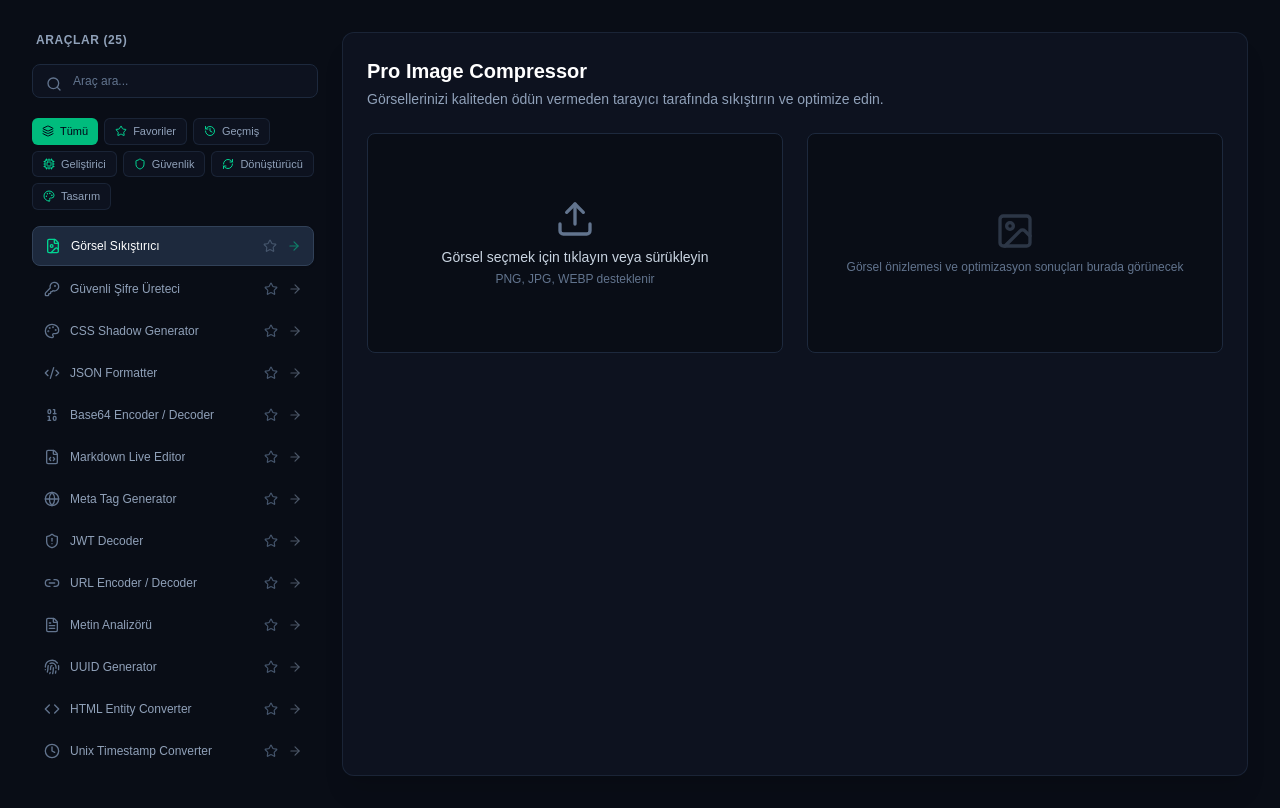
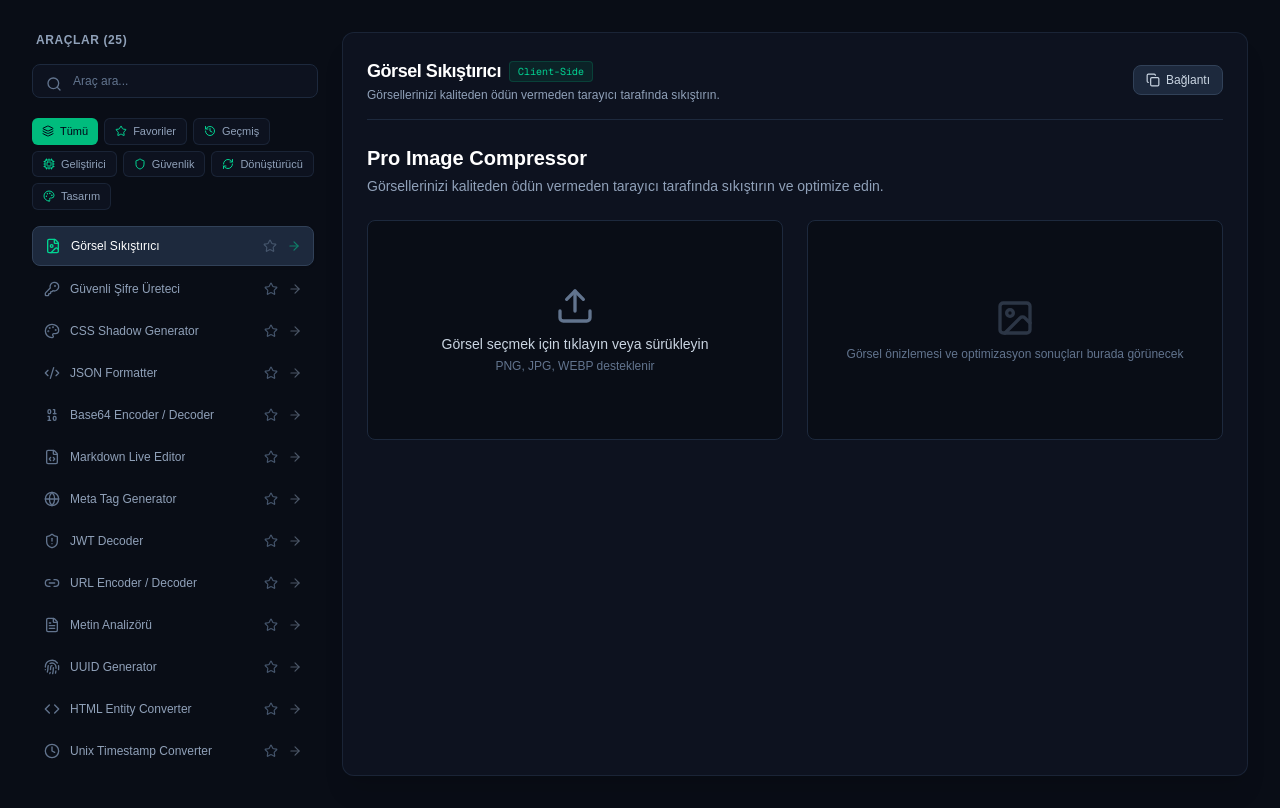
Before and after one commit to MuhammedEdev/privatools, a Next.js app: page /studio in a window 1280 px wide. Built offline with nearby package versions, Linux system fonts and the light colour scheme.

Commit message:
feat: add professional tool header bar with description and quick share action to studio

```diff
--- a/src/app/studio/page.tsx
+++ b/src/app/studio/page.tsx
@@ -6,7 +6,7 @@ import {
   FileImage, KeyRound, Palette, Code2, Binary, FileCode, Globe,
   ShieldAlert, Link2, FileText, Fingerprint, Code, Clock, Pipette,
   Regex, Hash, LayoutGrid, AlignLeft, QrCode, Ruler, Sparkles,
-  Braces, Keyboard, FileSpreadsheet, Link, ArrowRight, Search, Star, Layers, Shield, Cpu, RefreshCw, History
+  Braces, Keyboard, FileSpreadsheet, Link, ArrowRight, Search, Star, Layers, Shield, Cpu, RefreshCw, History, Check, Copy, Maximize2
 } from "lucide-react";
 
 import ImageCompressor from "@/components/tools/ImageCompressor";
@@ -41,6 +41,7 @@ export default function StudioPage() {
   const [selectedCategory, setSelectedCategory] = useState<string>("all");
   const [favorites, setFavorites] = useState<string[]>([]);
   const [recentTools, setRecentTools] = useState<string[]>([]);
+  const [copied, setCopied] = useState(false);
 
   useEffect(() => {
     const savedFavs = localStorage.getItem("privatools_favorites");
@@ -55,7 +56,6 @@ export default function StudioPage() {
 
   const handleSelectTool = (id: string) => {
     setActiveTab(id);
-    // Son kullanılanlara ekle (en fazla 5 adet tutalım, başa ekle)
     const updatedRecents = [id, ...recentTools.filter(item => item !== id)].slice(0, 5);
     setRecentTools(updatedRecents);
     localStorage.setItem("privatools_recents", JSON.stringify(updatedRecents));
@@ -74,31 +74,31 @@ export default function StudioPage() {
   };
 
   const toolsList = [
-    { id: "compressor", name: "Görsel Sıkıştırıcı", category: "design", icon: FileImage, component: ImageCompressor },
-    { id: "password", name: "Güvenli Şifre Üreteci", category: "security", icon: KeyRound, component: PasswordGenerator },
-    { id: "shadow", name: "CSS Shadow Generator", category: "design", icon: Palette, component: BoxShadowGenerator },
-    { id: "json", name: "JSON Formatter", category: "dev", icon: Code2, component: JsonFormatter },
-    { id: "base64", name: "Base64 Encoder / Decoder", category: "converter", icon: Binary, component: Base64Converter },
-    { id: "markdown", name: "Markdown Live Editor", category: "dev", icon: FileCode, component: MarkdownEditor },
-    { id: "meta", name: "Meta Tag Generator", category: "dev", icon: Globe, component: MetaTagGenerator },
-    { id: "jwt", name: "JWT Decoder", category: "security", icon: ShieldAlert, component: JwtDecoder },
-    { id: "url", name: "URL Encoder / Decoder", category: "converter", icon: Link2, component: UrlEncoderDecoder },
-    { id: "text", name: "Metin Analizörü", category: "dev", icon: FileText, component: TextAnalyzer },
-    { id: "uuid", name: "UUID Generator", category: "security", icon: Fingerprint, component: UuidGenerator },
-    { id: "html", name: "HTML Entity Converter", category: "converter", icon: Code, component: HtmlEntityConverter },
-    { id: "timestamp", name: "Unix Timestamp Converter", category: "converter", icon: Clock, component: UnixTimestampConverter },
-    { id: "color", name: "Color Converter & Picker", category: "design", icon: Pipette, component: ColorPicker },
-    { id: "regex", name: "Regex Tester & Matcher", category: "dev", icon: Regex, component: RegexTester },
-    { id: "hash", name: "Crypto Hash Generator", category: "security", icon: Hash, component: HashGenerator },
-    { id: "flexbox", name: "Flexbox Visual Playground", category: "design", icon: LayoutGrid, component: FlexboxPlayground },
-    { id: "lorem", name: "Lorem Ipsum Generator", category: "dev", icon: AlignLeft, component: LoremIpsumGenerator },
-    { id: "qr", name: "QR Code Generator", category: "design", icon: QrCode, component: QrGenerator },
-    { id: "unit", name: "CSS Unit Converter", category: "design", icon: Ruler, component: CssUnitConverter },
-    { id: "gradient", name: "CSS Gradient Generator", category: "design", icon: Sparkles, component: CssGradientGenerator },
-    { id: "ts", name: "JSON to TS Converter", category: "dev", icon: Braces, component: JsonToTsConverter },
-    { id: "keycode", name: "Keycode Info", category: "dev", icon: Keyboard, component: KeycodeInfo },
-    { id: "jsx", name: "HTML to JSX Converter", category: "converter", icon: FileSpreadsheet, component: HtmlToJsxConverter },
-    { id: "slug", name: "Slug Generator", category: "dev", icon: Link, component: SlugGenerator },
+    { id: "compressor", name: "Görsel Sıkıştırıcı", description: "Görsellerinizi kaliteden ödün vermeden tarayıcı tarafında sıkıştırın.", category: "design", icon: FileImage, component: ImageCompressor },
+    { id: "password", name: "Güvenli Şifre Üreteci", description: "Güçlü ve özelleştirilebilir rastgele parolalar oluşturun.", category: "security", icon: KeyRound, component: PasswordGenerator },
+    { id: "shadow", name: "CSS Shadow Generator", description: "Görsel olarak kutu gölgeleri tasarlayın ve CSS kodunu alın.", category: "design", icon: Palette, component: BoxShadowGenerator },
+    { id: "json", name: "JSON Formatter", description: "JSON verilerinizi doğrulayın, düzenleyin ve biçimlendirin.", category: "dev", icon: Code2, component: JsonFormatter },
+    { id: "base64", name: "Base64 Encoder / Decoder", description: "Metin ve verileri Base64 formatına çevirin veya çözün.", category: "converter", icon: Binary, component: Base64Converter },
+    { id: "markdown", name: "Markdown Live Editor", description: "Markdown metinlerinizi yazın ve canlı önizlemesini görüntüleyin.", category: "dev", icon: FileCode, component: MarkdownEditor },
+    { id: "meta", name: "Meta Tag Generator", description: "SEO ve sosyal medya paylaşımları için meta etiketleri oluşturun.", category: "dev", icon: Globe, component: MetaTagGenerator },
+    { id: "jwt", name: "JWT Decoder", description: "JSON Web Token (JWT) içeriklerini ve imza detaylarını çözümleyin.", category: "security", icon: ShieldAlert, component: JwtDecoder },
+    { id: "url", name: "URL Encoder / Decoder", description: "Web adreslerini URL encode veya decode işlemlerine tabi tutun.", category: "converter", icon: Link2, component: UrlEncoderDecoder },
+    { id: "text", name: "Metin Analizörü", description: "Kelime, karakter ve satır istatistiklerini anlık olarak analiz edin.", category: "dev", icon: FileText, component: TextAnalyzer },
+    { id: "uuid", name: "UUID Generator", description: "Benzersiz evrensel kimlik tanımlayıcıları (v4 UUID) üretin.", category: "security", icon: Fingerprint, component: UuidGenerator },
+    { id: "html", name: "HTML Entity Converter", description: "Özel karakterleri HTML entity kodlarına dönüştürün.", category: "converter", icon: Code, component: HtmlEntityConverter },
+    { id: "timestamp", name: "Unix Timestamp Converter", description: "Unix zaman damgalarını okunabilir tarihlere çevirin.", category: "converter", icon: Clock, component: UnixTimestampConverter },
+    { id: "color", name: "Color Converter & Picker", description: "HEX, RGB ve HSL renk kodları arasında dönüşüm yapın.", category: "design", icon: Pipette, component: ColorPicker },
+    { id: "regex", name: "Regex Tester & Matcher", description: "Düzenli ifadeleri (RegEx) metinler üzerinde test edin.", category: "dev", icon: Regex, component: RegexTester },
+    { id: "hash", name: "Crypto Hash Generator", description: "SHA-256, MD5 ve diğer kriptografik hash değerlerini hesaplayın.", category: "security", icon: Hash, component: HashGenerator },
+    { id: "flexbox", name: "Flexbox Visual Playground", description: "CSS Flexbox özelliklerini görsel olarak deneyimleyin.", category: "design", icon: LayoutGrid, component: FlexboxPlayground },
+    { id: "lorem", name: "Lorem Ipsum Generator", description: "Projeleriniz için örnek placeholder metinleri üretin.", category: "dev", icon: AlignLeft, component: LoremIpsumGenerator },
+    { id: "qr", name: "QR Code Generator", description: "Metin ve bağlantılar için hızlıca QR kodlar oluşturun.", category: "design", icon: QrCode, component: QrGenerator },
+    { id: "unit", name: "CSS Unit Converter", description: "PX, REM, EM ve diğer CSS birimleri arasında dönüştürme yapın.", category: "design", icon: Ruler, component: CssUnitConverter },
+    { id: "gradient", name: "CSS Gradient Generator", description: "Modern ve şık CSS doğrusal geçiş (gradient) renkleri tasarlayın.", category: "design", icon: Sparkles, component: CssGradientGenerator },
+    { id: "ts", name: "JSON to TS Converter", description: "JSON objelerini otomatik olarak TypeScript arayüzlerine (interface) çevirin.", category: "dev", icon: Braces, component: JsonToTsConverter },
+    { id: "keycode", name: "Keycode Info", description: "Klavyeden basılan tuşların kodlarını ve detaylarını öğrenin.", category: "dev", icon: Keyboard, component: KeycodeInfo },
+    { id: "jsx", name: "HTML to JSX Converter", description: "HTML etiketlerini React JSX formatına otomatik dönüştürün.", category: "converter", icon: FileSpreadsheet, component: HtmlToJsxConverter },
+    { id: "slug", name: "Slug Generator", description: "Metinleri URL uyumlu slug formatına optimize edin.", category: "dev", icon: Link, component: SlugGenerator },
   ];
 
   const categories = [
@@ -113,17 +113,20 @@ export default function StudioPage() {
 
   const filteredTools = toolsList.filter((tool) => {
     const matchesSearch = tool.name.toLowerCase().includes(searchQuery.toLowerCase());
-    if (selectedCategory === "favorites") {
-      return matchesSearch && favorites.includes(tool.id);
-    }
-    if (selectedCategory === "recent") {
-      return matchesSearch && recentTools.includes(tool.id);
-    }
+    if (selectedCategory === "favorites") return matchesSearch && favorites.includes(tool.id);
+    if (selectedCategory === "recent") return matchesSearch && recentTools.includes(tool.id);
     const matchesCategory = selectedCategory === "all" || tool.category === selectedCategory;
     return matchesSearch && matchesCategory;
   });
 
-  const ActiveComponent = toolsList.find((t) => t.id === activeTab)?.component || ImageCompressor;
+  const activeToolObj = toolsList.find((t) => t.id === activeTab) || toolsList[0];
+  const ActiveComponent = activeToolObj.component;
+
+  const handleCopyToolInfo = () => {
+    navigator.clipboard.writeText(window.location.href);
+    setCopied(true);
+    setTimeout(() => setCopied(false), 2000);
+  };
 
   return (
     <div className="min-h-[calc(100vh-4rem)] bg-[#090D16] text-slate-100 flex flex-col p-4 sm:p-6 lg:p-8">
@@ -137,7 +140,6 @@ export default function StudioPage() {
             </span>
           </div>
 
-          {/* Arama Barı */}
           <div className="relative">
             <Search className="w-4 h-4 text-slate-500 absolute left-3.5 top-3" />
             <input
@@ -149,7 +151,6 @@ export default function StudioPage() {
             />
           </div>
 
-          {/* Kategori Filtreleri */}
           <div className="flex flex-wrap gap-1.5 pt-1">
             {categories.map((cat) => {
               const CatIcon = cat.icon;
@@ -170,7 +171,6 @@ export default function StudioPage() {
             })}
           </div>
 
-          {/* Araç Listesi */}
           <div className="space-y-1 max-h-[550px] overflow-y-auto pr-1">
             {filteredTools.map((tool) => {
               const IconComponent = tool.icon;
@@ -209,9 +209,38 @@ export default function StudioPage() {
           </div>
         </aside>
 
-        {/* Sağ Çalışma Alanı */}
-        <section className="lg:col-span-9 bg-[#0D121F] border border-slate-800/80 rounded-xl p-6 shadow-xl">
-          <ActiveComponent />
+        {/* Sağ Çalışma Alanı ve Üst Bilgi Paneli */}
+        <section className="lg:col-span-9 bg-[#0D121F] border border-slate-800/80 rounded-xl p-6 shadow-xl flex flex-col space-y-6">
+
+          {/* Araç Üst Bilgi Barı */}
+          <div className="flex flex-col sm:flex-row sm:items-center justify-between pb-4 border-b border-slate-800 gap-4">
+            <div>
+              <div className="flex items-center gap-2">
+                <h2 className="text-lg font-bold text-white tracking-tight">{activeToolObj.name}</h2>
+                <span className="text-[10px] font-mono px-2 py-0.5 rounded bg-emerald-500/10 text-emerald-400 border border-emerald-500/20">
+                  Client-Side
+                </span>
+              </div>
+              <p className="text-xs text-slate-400 mt-0.5">{activeToolObj.description}</p>
+            </div>
+
+            <div className="flex items-center gap-2">
+              <button
+                onClick={handleCopyToolInfo}
+                className="bg-slate-800 hover:bg-slate-700 text-slate-300 px-3 py-1.5 rounded-lg text-xs font-medium transition flex items-center gap-1.5 border border-slate-700"
+                title="Sayfa bağlantısını kopyala"
+              >
+                {copied ? <Check className="w-3.5 h-3.5 text-emerald-400" /> : <Copy className="w-3.5 h-3.5" />}
+                <span>{copied ? "Kopyalandı" : "Bağlantı"}</span>
+              </button>
+            </div>
+          </div>
+
+          {/* Aktif Araç Bileşeni */}
+          <div className="flex-1">
+            <ActiveComponent />
+          </div>
+
         </section>
 
       </main>
```
